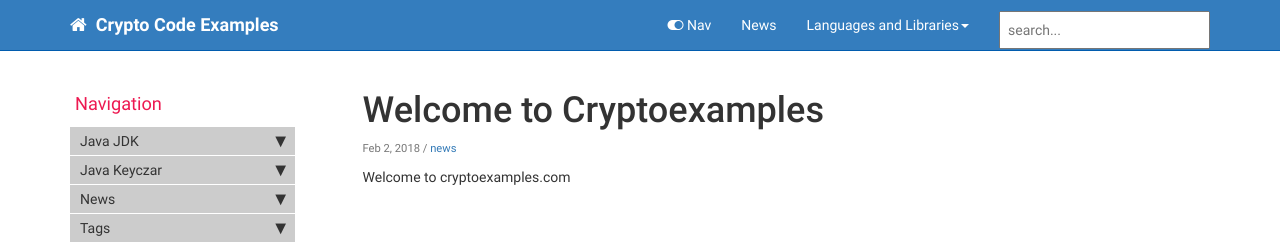
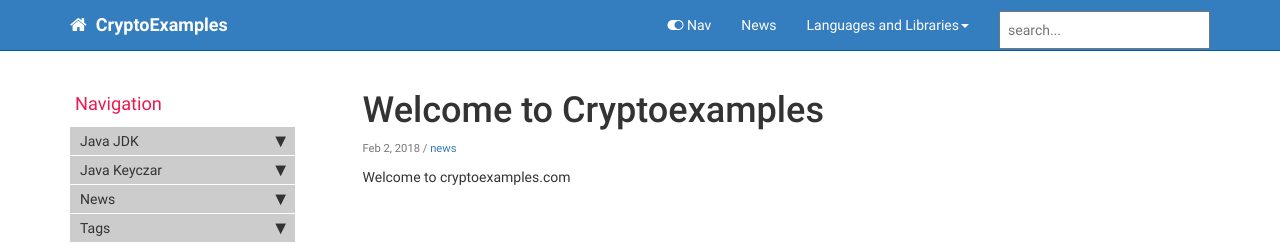
Before and after one commit to cryptoexamples/CryptoExamples, a Jekyll site: the page built from _posts/2018-02-02-welcome.md, in a window 1280 px wide. Shown: the top 244 px of the page. Built offline with Jekyll 4.4.1, drawn with Linux system fonts in a browser that asks for light colours; nearby versions of some CDN libraries; comment, search, counter and statistics services are not loaded.

Commit message:
Renamed Crypto Code Exaples to CryptoExamples

```diff
--- a/_config.yml
+++ b/_config.yml
@@ -3,10 +3,10 @@ repository: kmindi/crypto-examples
 output: web
 # this property is useful for conditional filtering of content that is separate from the PDF.
 
-topnav_title: Crypto Code Examples
+topnav_title: CryptoExamples
 # this appears on the top navigation bar next to the home button
 
-site_title: Crypto Code Examples
+site_title: CryptoExamples
 # this appears in the html browser tab for the site title (seen mostly by search engines, not users)
 
 company_name: Kai Mindermann M.Sc.
--- a/_includes/head.html
+++ b/_includes/head.html
@@ -3,7 +3,7 @@
 <meta name="viewport" content="width=device-width, initial-scale=1">
 <meta name="description" content="{% if page.summary %}{{ page.summary | strip_html | strip_newlines | truncate: 160 }}{% endif %}">
 <meta name="keywords" content="{{page.tags}}{% if page.tags %}, {% endif %} {{page.keywords}}">
-<title>{{ page.title }} | {{ site.site_title }}</title>
+<title>{% if page.permalink == 'index.html' %}{{ page.title }}{% else %}{{ page.title }} | {{ site.site_title }}{% endif %}</title>
 <link rel="stylesheet" href="{{ "css/syntax.css" }}">
 
 <link rel="stylesheet" type="text/css" href="https://maxcdn.bootstrapcdn.com/font-awesome/4.7.0/css/font-awesome.min.css">
```
Also changed, not shown: index.md (+1 -1 lines).
